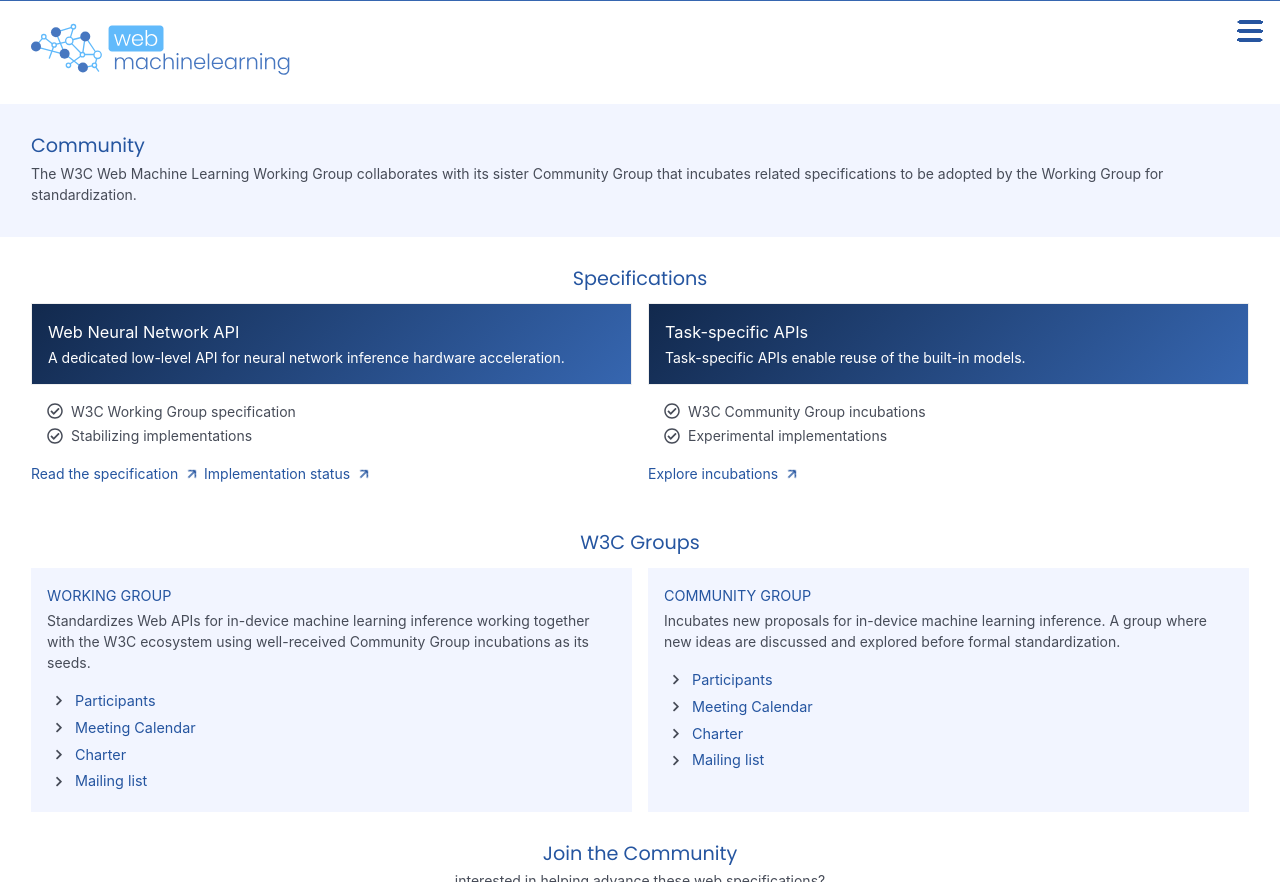
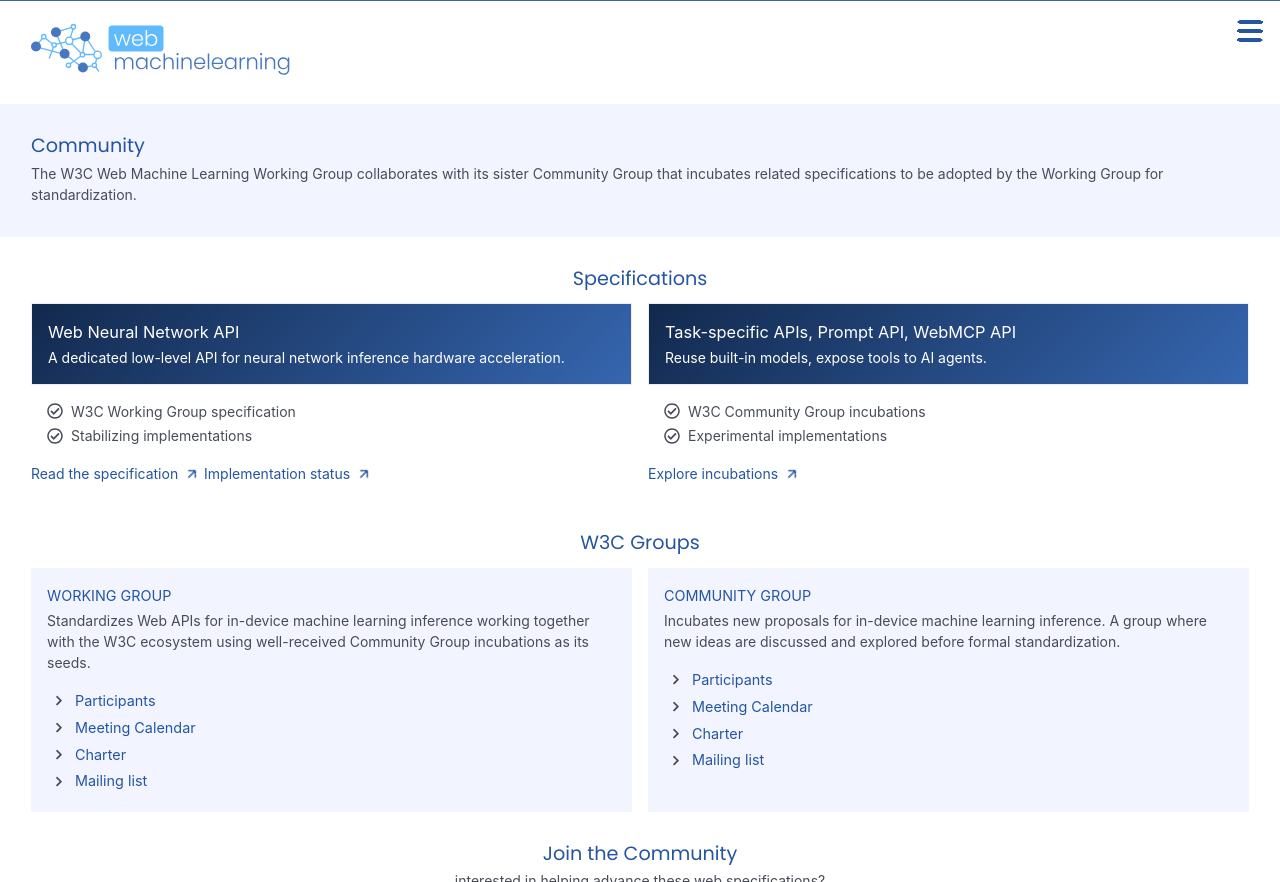
Before and after one commit to webmachinelearning/webmachinelearning.github.io, a Jekyll site: the page built from community.md, in a window 1280 px wide and 900 px high, cut to the strip 0-882 px from the top of the window. Built offline with Jekyll 4.4.1, drawn with Linux system fonts in a browser that asks for light colours.

Commit message:
Update community page specs overview

```diff
--- a/_layouts/community.html
+++ b/_layouts/community.html
@@ -59,8 +59,8 @@
         </div>
         <div>
           <div class="bgr box">
-            <h3>Task-specific APIs</h3>
-            <p>Task-specific APIs enable reuse of the built-in models.</p>
+            <h3>Task-specific APIs, Prompt API, WebMCP API</h3>
+            <p>Reuse built-in models, expose tools to AI agents.</p>
           </div>
           <ul>
             <li><svg role="img" viewBox="0 0 512 512">
```
